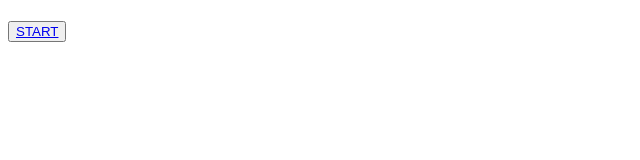
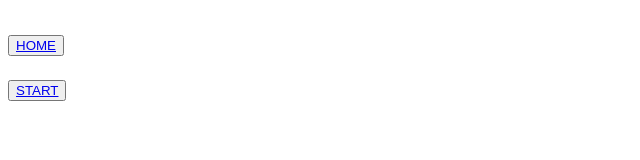
Before and after one commit to jcraig3/metrotune, a plain HTML site: page index.html in a window 1280 px wide. Shown: the whole page, without its empty margins (0-640 px from the left). Drawn offline with Linux system fonts and the light colour scheme.

Commit message:
Update index.html

```diff
--- a/index.html
+++ b/index.html
@@ -3,8 +3,9 @@
 <html>
   <h1>
     <title>MetroTune</title>
+    <button id="back"><a href="home.html">HOME</a></button>
   </h1>
-  <p></p>
-  <button id="btn"><a href="code/home.html">START</a></button>
-  <br />
+  <body>
+    <button id="toHome"><a href="code/home.html">START</a></button>
+  </body>
 </html>
```
